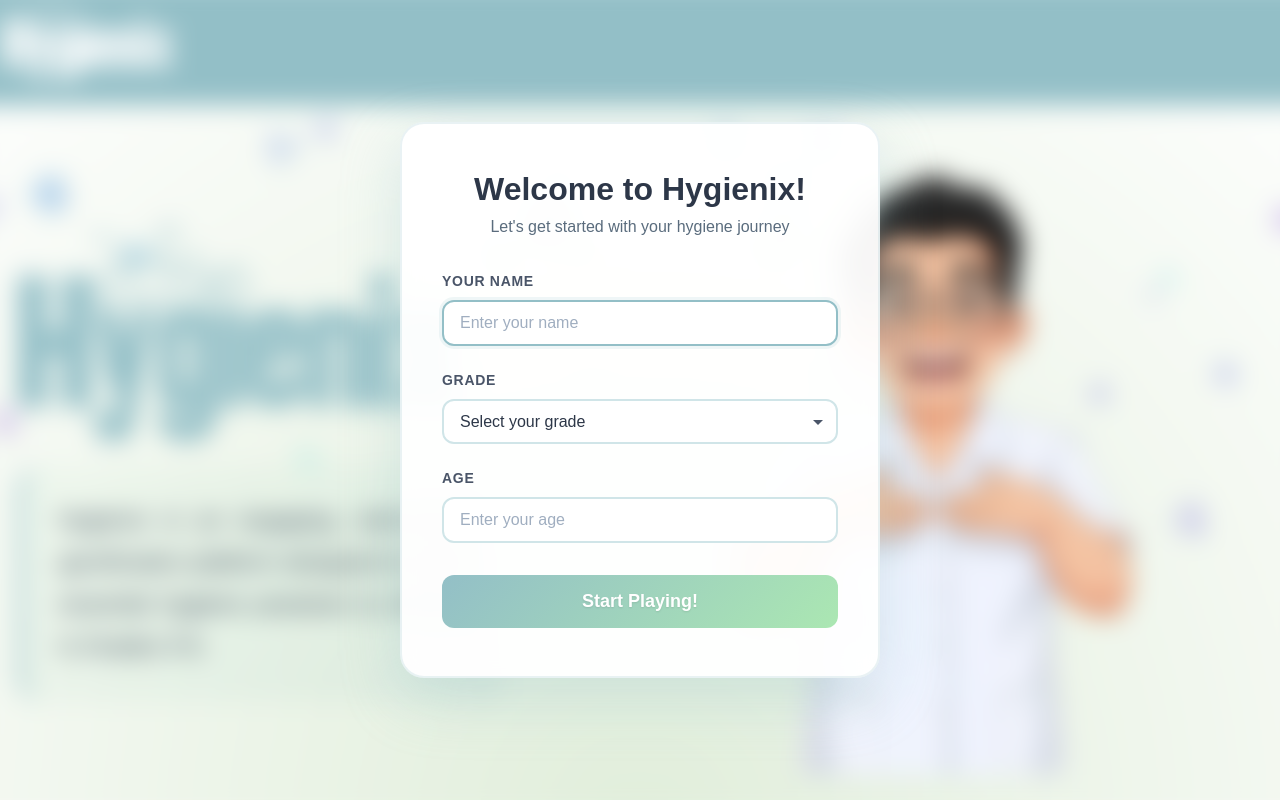
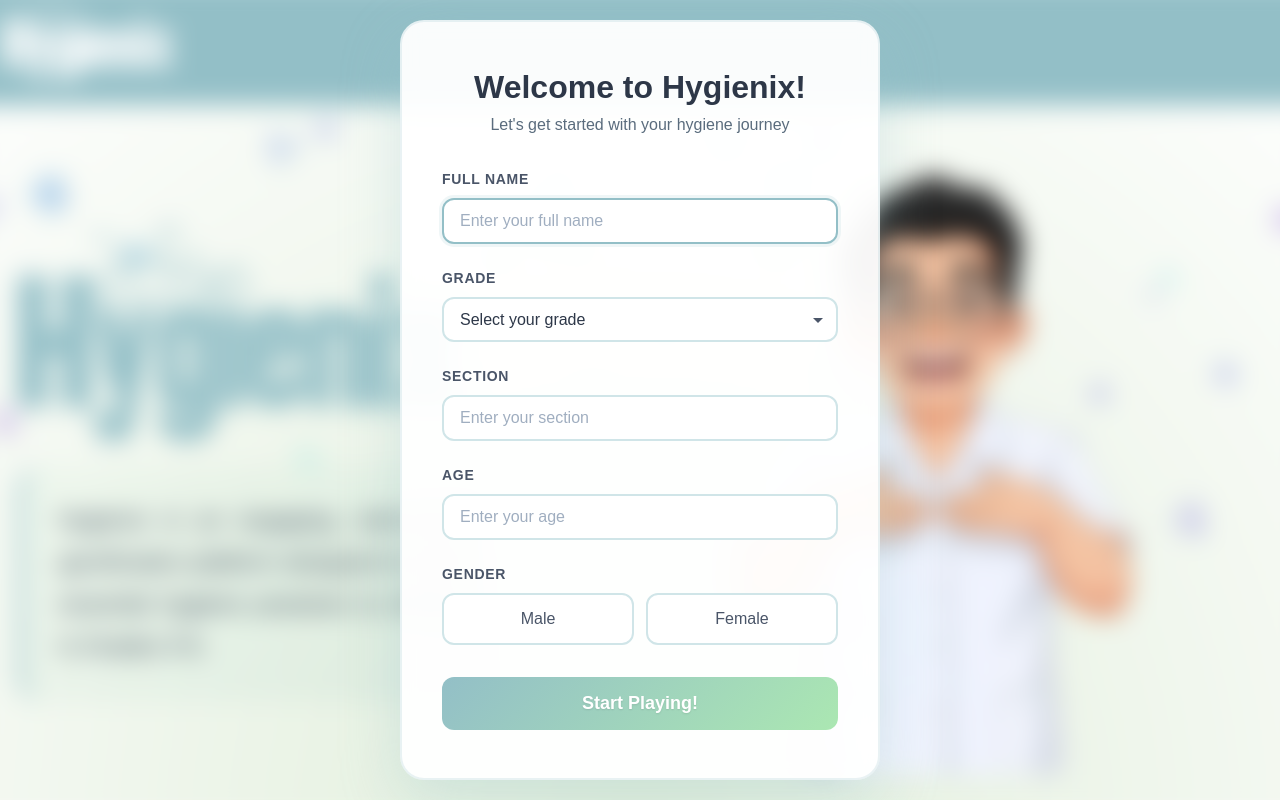
Before and after one commit to jermochi/Hygin, a React (Vite) app: page /onboarding in a window 1280 px wide. Built offline with nearby package versions, Linux system fonts and the light colour scheme; no server answers.

Commit message:
added section and gender to database

```diff
--- a/src/components/LandingPage.jsx
+++ b/src/components/LandingPage.jsx
@@ -28,7 +28,7 @@ const LandingPage = () => {
     const loadPlayerInfo = async () => {
       const player = await getCurrentPlayer()
       if (player) {
-        setPlayerName(player.name)
+        setPlayerName(player.full_name)
 
         // Check if all games are completed
         const gamesCompleted = [
--- a/src/components/PlayerOnboarding.css
+++ b/src/components/PlayerOnboarding.css
@@ -210,6 +210,52 @@
   color: #a0aec0;
 }
 
+.gender-options {
+  display: flex;
+  gap: 12px;
+}
+
+.gender-option {
+  flex: 1;
+  display: flex;
+  align-items: center;
+  justify-content: center;
+  gap: 8px;
+  padding: 12px 16px;
+  border: 2px solid #d0e5e8;
+  border-radius: 12px;
+  cursor: pointer;
+  transition: all 0.2s;
+  background: white;
+}
+
+.gender-option input[type="radio"] {
+  display: none;
+}
+
+.gender-option .gender-label {
+  font-size: 1rem;
+  font-weight: 500;
+  color: #4a5568;
+  transition: color 0.2s;
+}
+
+.gender-option:hover {
+  border-color: #93BFC7;
+  background: rgba(147, 191, 199, 0.05);
+}
+
+.gender-option.selected {
+  border-color: #93BFC7;
+  background: linear-gradient(135deg, rgba(147, 191, 199, 0.15), rgba(171, 231, 178, 0.15));
+  box-shadow: 0 0 0 3px rgba(147, 191, 199, 0.15);
+}
+
+.gender-option.selected .gender-label {
+  color: #2d3748;
+  font-weight: 600;
+}
+
 .form-error {
   background: #fed7d7;
   color: #c53030;
--- a/src/components/PlayerOnboarding.jsx
+++ b/src/components/PlayerOnboarding.jsx
@@ -10,9 +10,11 @@ import './PlayerOnboarding.css'
 const PlayerOnboarding = () => {
     const navigate = useNavigate()
     const [formData, setFormData] = useState({
-        name: '',
+        fullName: '',
         grade: '',
-        age: ''
+        section: '',
+        age: '',
+        gender: ''
     })
     const [error, setError] = useState('')
     const [isSubmitting, setIsSubmitting] = useState(false)
@@ -32,16 +34,24 @@ const PlayerOnboarding = () => {
         setError('')
 
         // Validation
-        if (!formData.name.trim()) {
-            setError('Please enter your name')
+        if (!formData.fullName.trim()) {
+            setError('Please enter your full name')
             return
         }
         if (!formData.grade) {
             setError('Please select your grade')
             return
         }
+        if (!formData.section.trim()) {
+            setError('Please enter your section')
+            return
+        }
         if (!formData.age || formData.age < 1 || formData.age > 100) {
             setError('Please enter a valid age')
+            return
+        }
+        if (!formData.gender) {
+            setError('Please select your gender')
             return
         }
 
@@ -49,9 +59,11 @@ const PlayerOnboarding = () => {
 
         try {
             const playerId = await createPlayer({
-                name: formData.name.trim(),
+                fullName: formData.fullName.trim(),
                 grade: formData.grade,
-                age: formData.age
+                section: formData.section.trim(),
+                age: formData.age,
+                gender: formData.gender
             })
 
             if (playerId) {
@@ -102,14 +114,14 @@ const PlayerOnboarding = () => {
 
                 <form className="onboarding-form" onSubmit={handleSubmit}>
                     <div className="form-group">
-                        <label htmlFor="name" className="form-label">Your Name</label>
+                        <label htmlFor="fullName" className="form-label">Full Name</label>
                         <input
                             type="text"
-                            id="name"
-                            name="name"
+                            id="fullName"
+                            name="fullName"
                             className="form-input"
-                            placeholder="Enter your name"
-                            value={formData.name}
+                            placeholder="Enter your full name"
+                            value={formData.fullName}
                             onChange={handleChange}
                             disabled={isSubmitting}
                             autoFocus
@@ -135,6 +147,20 @@ const PlayerOnboarding = () => {
                     </div>
 
                     <div className="form-group">
+                        <label htmlFor="section" className="form-label">Section</label>
+                        <input
+                            type="text"
+                            id="section"
+                            name="section"
+                            className="form-input"
+                            placeholder="Enter your section"
+                            value={formData.section}
+                            onChange={handleChange}
+                            disabled={isSubmitting}
+                        />
+                    </div>
+
+                    <div className="form-group">
                         <label htmlFor="age" className="form-label">Age</label>
                         <input
                             type="number"
@@ -148,6 +174,34 @@ const PlayerOnboarding = () => {
                             onChange={handleChange}
                             disabled={isSubmitting}
                         />
+                    </div>
+
+                    <div className="form-group">
+                        <label className="form-label">Gender</label>
+                        <div className="gender-options">
+                            <label className={`gender-option ${formData.gender === 'Male' ? 'selected' : ''}`}>
+                                <input
+                                    type="radio"
+                                    name="gender"
+                                    value="Male"
+                                    checked={formData.gender === 'Male'}
+                                    onChange={handleChange}
+                                    disabled={isSubmitting}
+                                />
+                                <span className="gender-label">Male</span>
+                            </label>
+                            <label className={`gender-option ${formData.gender === 'Female' ? 'selected' : ''}`}>
+                                <input
+                                    type="radio"
+                                    name="gender"
+                                    value="Female"
+                                    checked={formData.gender === 'Female'}
+                                    onChange={handleChange}
+                                    disabled={isSubmitting}
+                                />
+                                <span className="gender-label">Female</span>
+                            </label>
+                        </div>
                     </div>
 
                     {error && <div className="form-error">{error}</div>}
--- a/src/utils/scoreManager.js
+++ b/src/utils/scoreManager.js
@@ -42,18 +42,20 @@ export const getCurrentPlayer = async () => {
 
 /**
  * Creates a new player and starts a session
- * @param {object} playerData - { name, grade, age }
+ * @param {object} playerData - { fullName, grade, section, age, gender }
  * @returns {Promise<string|null>} - Player ID or null if failed
  */
-export const createPlayer = async ({ name, grade, age }) => {
+export const createPlayer = async ({ fullName, grade, section, age, gender }) => {
     try {
         const { data, error } = await supabase
             .from('players')
             .insert([
                 {
-                    name,
+                    full_name: fullName,
                     grade,
+                    section,
                     age: parseInt(age),
+                    gender,
                     game1_score: 0,
                     game2_score: 0,
                     game3_score: 0
@@ -151,7 +153,7 @@ export const completeGameSession = async () => {
         // Fetch player data
         const { data: player, error: fetchError } = await supabase
             .from('players')
-            .select('name, game1_score, game2_score, game3_score')
+            .select('full_name, game1_score, game2_score, game3_score')
             .eq('id', playerId)
             .single()
 
@@ -168,7 +170,7 @@ export const completeGameSession = async () => {
             .from('final_leaderboard')
             .insert([
                 {
-                    name: player.name,
+                    name: player.full_name,
                     total_score: totalScore
                 }
             ])
```
Also changed, not shown: 2 other files (tests, documents, lock files or other folders).
